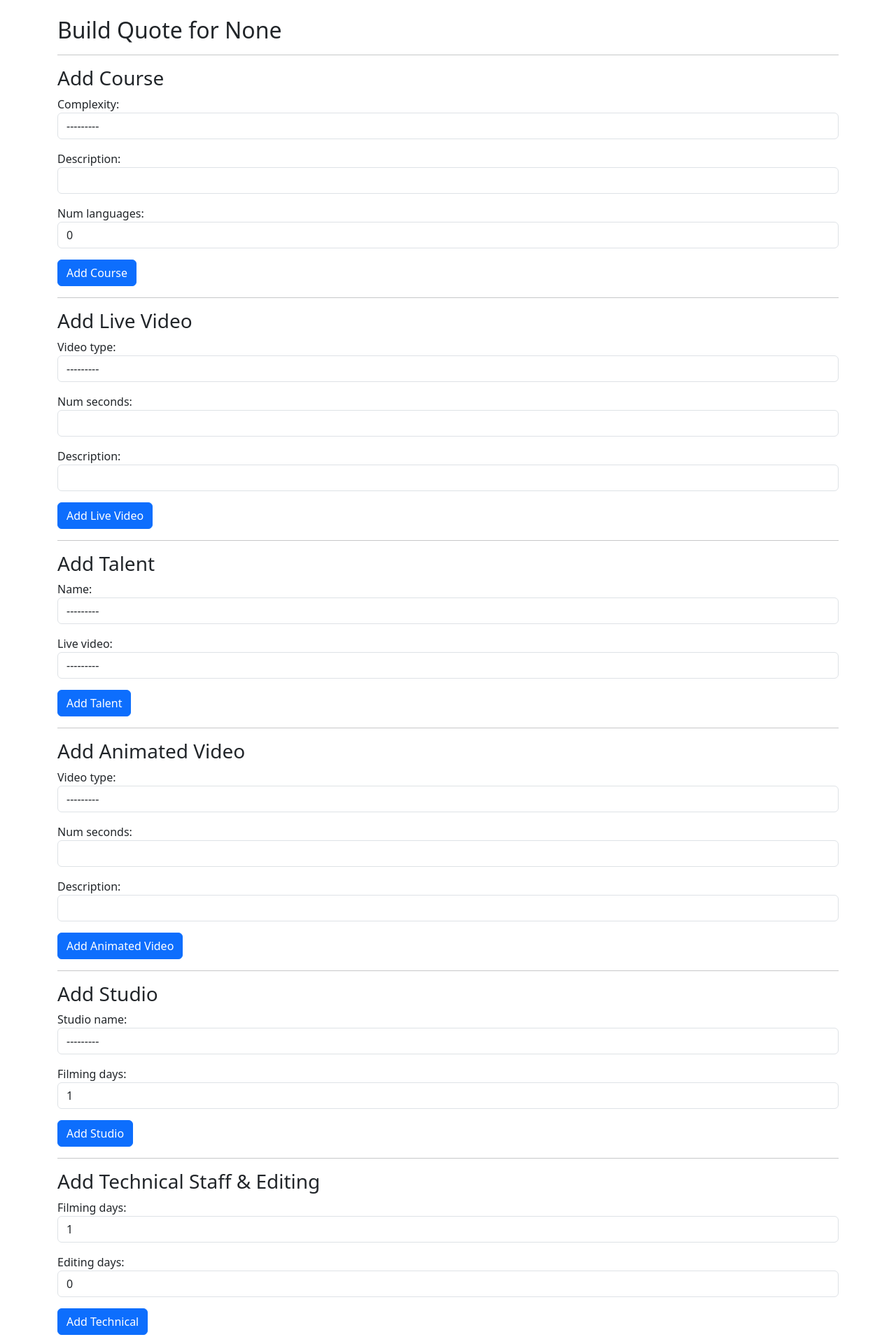
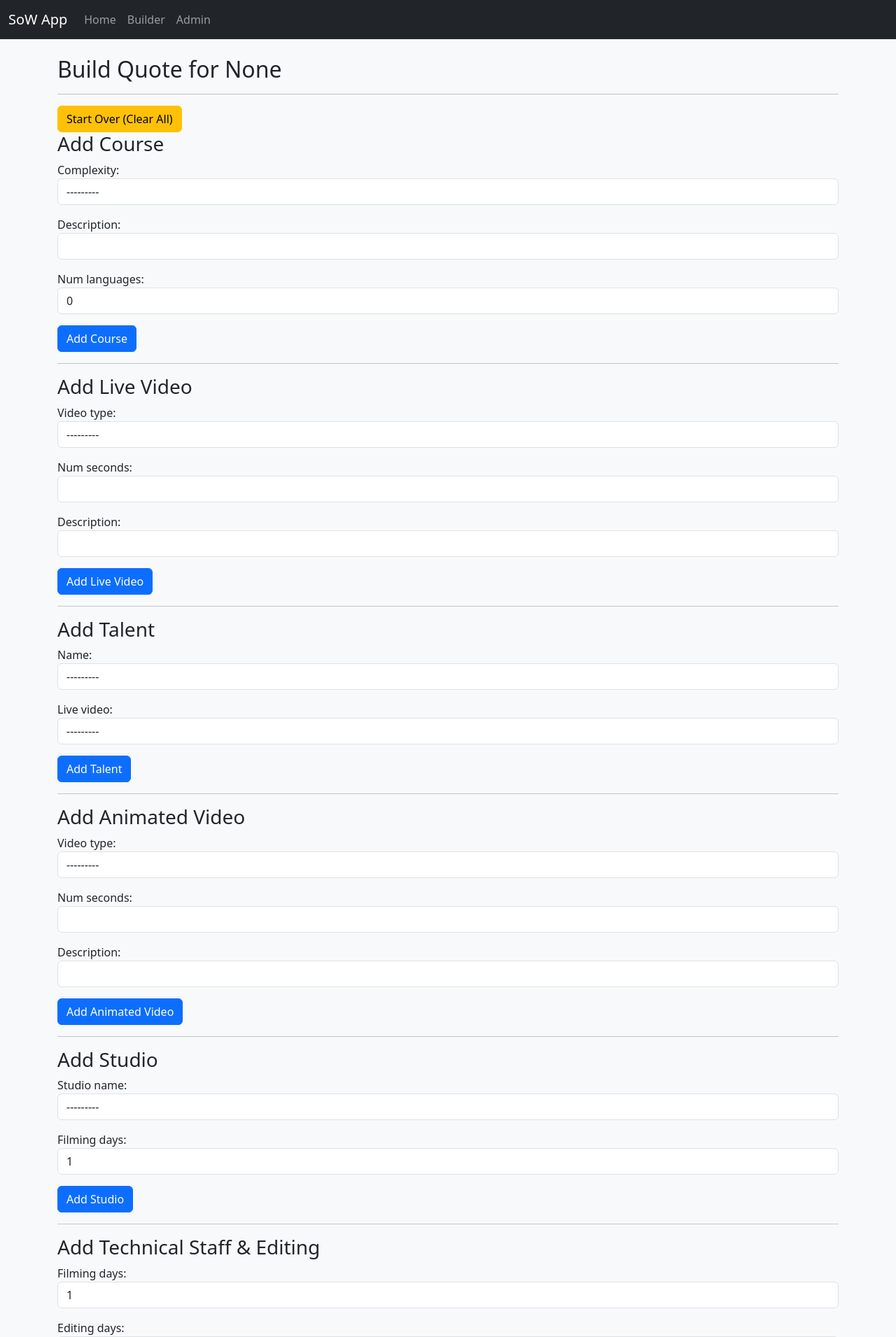
Before and after one commit to sbcybersolutions/sow-costing, a Django app: page /builder/ in a window 1280 px wide. Shown: the top 1911 px of the page at 70% size. Run offline with Django 5.2, Linux system fonts and the light colour scheme; tables that the repository leaves empty hold one stand-in row (values such as "Sample post").

Commit message:
added delete and start over functions

```diff
--- a/quotes/templates/quotes/base.html
+++ b/quotes/templates/quotes/base.html
@@ -2,10 +2,44 @@
 <html lang="en">
 <head>
     <meta charset="UTF-8">
-    <title>{% block title %}SoW Generator{% endblock %}</title>
+    <title>{% block title %}SoW Cost Builder{% endblock %}</title>
+    <!-- Bootstrap CSS -->
     <link href="https://cdn.jsdelivr.net/npm/bootstrap@5.3.3/dist/css/bootstrap.min.css" rel="stylesheet">
 </head>
-<body class="container my-4">
-    {% block content %}{% endblock %}
+<body class="bg-light">
+
+<!-- ✅ Navbar -->
+<nav class="navbar navbar-expand-lg navbar-dark bg-dark">
+  <div class="container-fluid">
+    <a class="navbar-brand" href="{% url 'index' %}">SoW App</a>
+    <button class="navbar-toggler" type="button" data-bs-toggle="collapse" data-bs-target="#navbarNav"
+      aria-controls="navbarNav" aria-expanded="false" aria-label="Toggle navigation">
+      <span class="navbar-toggler-icon"></span>
+    </button>
+    <div class="collapse navbar-collapse" id="navbarNav">
+      <ul class="navbar-nav">
+        <li class="nav-item">
+          <a class="nav-link" href="{% url 'index' %}">Home</a>
+        </li>
+        <li class="nav-item">
+          <a class="nav-link" href="{% url 'builder' %}">Builder</a>
+        </li>
+        <li class="nav-item">
+          <a class="nav-link" href="/admin/">Admin</a>
+        </li>
+      </ul>
+    </div>
+  </div>
+</nav>
+
+<!-- ✅ Main Page Content -->
+<div class="container py-4">
+  {% block content %}
+  {% endblock %}
+</div>
+
+<!-- ✅ Bootstrap JS (optional but needed for navbar toggler) -->
+<script src="https://cdn.jsdelivr.net/npm/bootstrap@5.3.3/dist/js/bootstrap.bundle.min.js"></script>
+
 </body>
 </html>
--- a/quotes/templates/quotes/builder.html
+++ b/quotes/templates/quotes/builder.html
@@ -4,6 +4,9 @@
 <h2>Build Quote for {{ client_name }}</h2>
 
 <hr>
+<a href="{% url 'clear_all' %}" class="btn btn-warning">
+  Start Over (Clear All)
+</a>
 
 <h3>Add Course</h3>
 <form method="post">
@@ -63,43 +66,69 @@
 <h3>Current Quote Items</h3>
 <h5>Courses:</h5>
 <ul>
-    {% for c in courses %}
-    <li>{{ c }}</li>
-    {% endfor %}
+  {% for c in courses %}
+    <li>
+      {{ c }}
+      <a href="{% url 'delete_item' 'course' c.id %}" class="btn btn-sm btn-danger">Delete</a>
+    </li>
+  {% empty %}
+    <li>No courses added yet.</li>
+  {% endfor %}
 </ul>
+
 
 <h5>Live Videos:</h5>
 <ul>
     {% for lv in live_videos %}
-    <li>{{ lv }}</li>
+    <li>{{ lv }}
+        <a href="{% url 'delete_item' 'livevideo' lv.id %}" class="btn btn-sm btn-danger">Delete</a>
+    </li>
+    {% empty%}
+    <li>No live videos added yet.</li>
     {% endfor %}
 </ul>
 
 <h5>Talents:</h5>
 <ul>
     {% for t in talents %}
-    <li>{{ t }}</li>
+    <li>{{ t }}
+        <a href="{% url 'delete_item' 'talent' t.id %}" class="btn btn-sm btn-danger">Delete</a>
+    </li>
+    {% empty %}
+    <li>No talents added yet.</li>
     {% endfor %}
 </ul>
 
 <h5>Animated Videos:</h5>
 <ul>
     {% for av in animated_videos %}
-    <li>{{ av }}</li>
+    <li>{{ av }}
+        <a href="{% url 'delete_item' 'animatedvideo' av.id %}" class="btn btn-sm btn-danger">Delete</a>
+    </li>
+    {% empty %}
+    <li>No animated videos added yet.</li>
     {% endfor %}
 </ul>
 
 <h5>Studios:</h5>
 <ul>
     {% for s in studios %}
-    <li>{{ s }}</li>
+    <li>{{ s }}
+        <a href="{% url 'delete_item' 'studio' s.id %}" class="btn btn-sm btn-danger">Delete</a>
+    </li>
+    {% empty %}
+    <li>No studios added yet.</li>
     {% endfor %}
 </ul>
 
 <h5>Technical Staff:</h5>
 <ul>
     {% for tech in technical_staff %}
-    <li>{{ tech }}</li>
+    <li>{{ tech }}
+        <a href="{% url 'delete_item' 'technical staff' tech.id %}" class="btn btn-sm btn-danger">Delete</a>
+    </li>
+    {% empty %}
+    <li>No technical staff added yet.</li>
     {% endfor %}
 </ul>
 
--- a/quotes/urls.py
+++ b/quotes/urls.py
@@ -4,4 +4,6 @@ from . import views
 urlpatterns = [
     path('', views.index, name='index'),
     path('builder/', views.builder, name='builder'),
+    path('delete/<str:model_name>/<int:pk>/', views.delete_item, name='delete_item'),
+    path('clear-all/', views.clear_all, name='clear_all'),
 ]
--- a/quotes/views.py
+++ b/quotes/views.py
@@ -102,3 +102,41 @@ def builder(request):
         'studios': studios,
         'technical_staff': technical_staff,
     })
+
+from django.urls import reverse
+
+from django.shortcuts import get_object_or_404
+
+# ✅ Delete a single asset
+def delete_item(request, model_name, pk):
+    MODEL_MAP = {
+        'course': Course,
+        'livevideo': LiveVideo,
+        'talent': Talent,
+        'animatedvideo': AnimatedVideo,
+        'studio': Studio,
+        'technical': TechnicalStaff,
+    }
+
+    Model = MODEL_MAP.get(model_name)
+    if Model is None:
+        return redirect('builder')
+
+    obj = get_object_or_404(Model, pk=pk)
+    obj.delete()
+    return redirect('builder')
+
+
+# ✅ Clear ALL quote items
+def clear_all(request):
+    Course.objects.all().delete()
+    LiveVideo.objects.all().delete()
+    Talent.objects.all().delete()
+    AnimatedVideo.objects.all().delete()
+    Studio.objects.all().delete()
+    TechnicalStaff.objects.all().delete()
+
+    # Optional: also clear session
+    request.session.flush()
+
+    return redirect('index')
```
Also changed, not shown: db.sqlite3.
